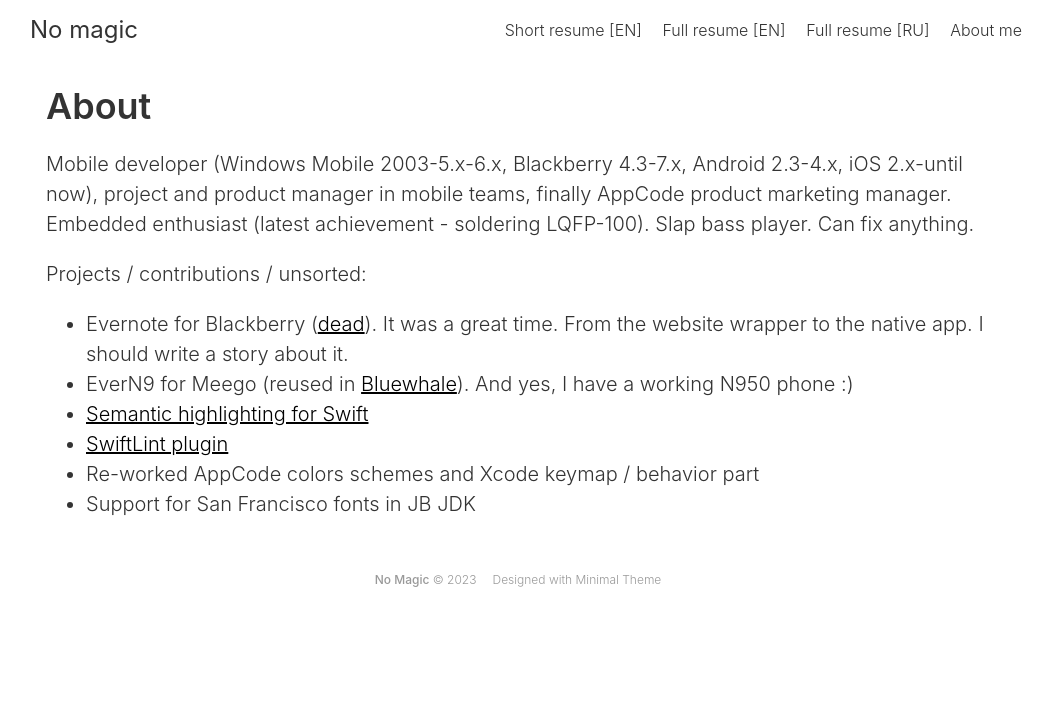
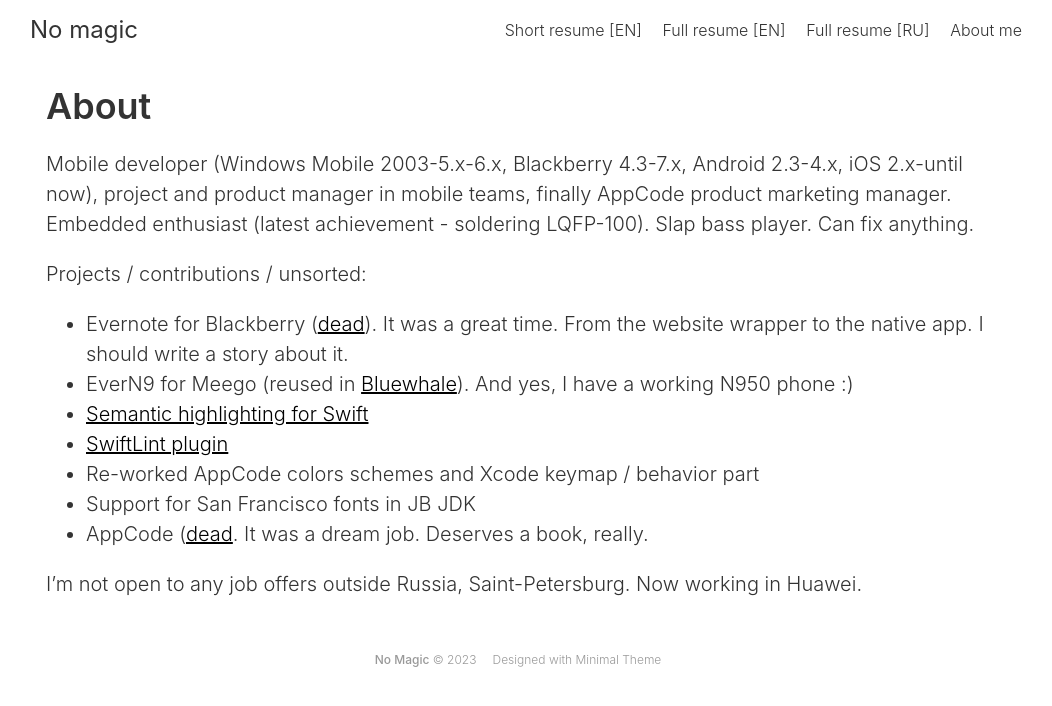
Before and after one commit to yeswolf/yeswolf.github.io, a Jekyll site: the page built from about.md, in a window 1280 px wide. Shown: the top 706 px of the page, without its empty margins (114-1166 px from the left). Built offline with Jekyll 4.4.1, drawn with Linux system fonts in a browser that asks for light colours; nearby versions of some CDN libraries.

Commit message:
Update about.md

```diff
--- a/about.md
+++ b/about.md
@@ -15,3 +15,6 @@ Projects / contributions / unsorted:
 - [SwiftLint plugin](https://github.com/bealex/SwiftLintAppCode)
 - Re-worked AppCode colors schemes and Xcode keymap / behavior part
 - Support for San Francisco fonts in JB JDK
+- AppCode ([dead](https://blog.jetbrains.com/appcode/2022/12/appcode-2022-3-release-and-end-of-sales-and-support/). It was a dream job. Deserves a book, really.
+
+I'm not open to any job offers outside Russia, Saint-Petersburg. Now working in Huawei.
```
